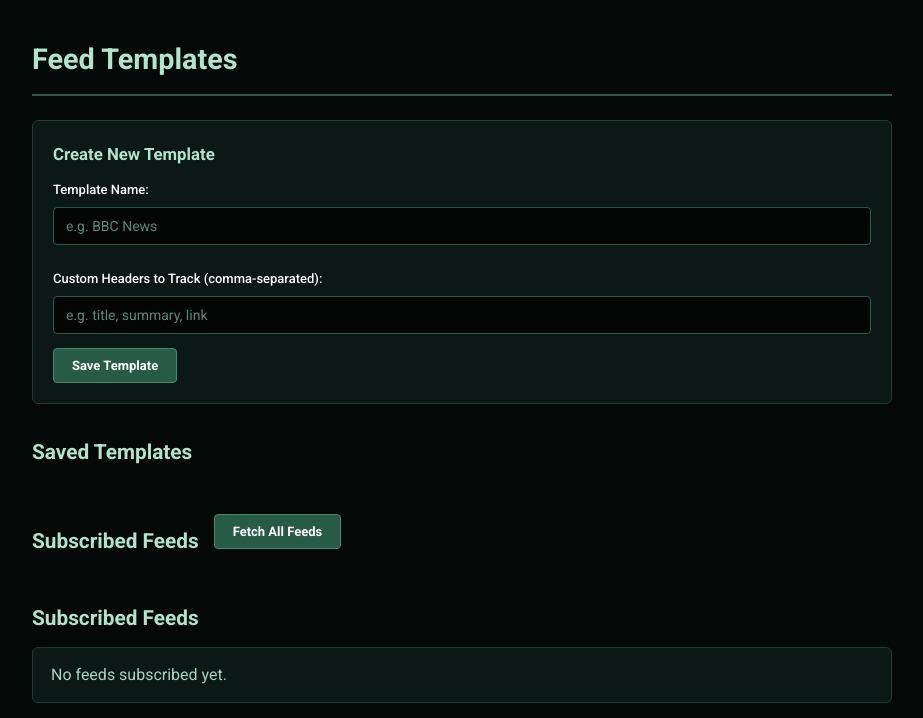
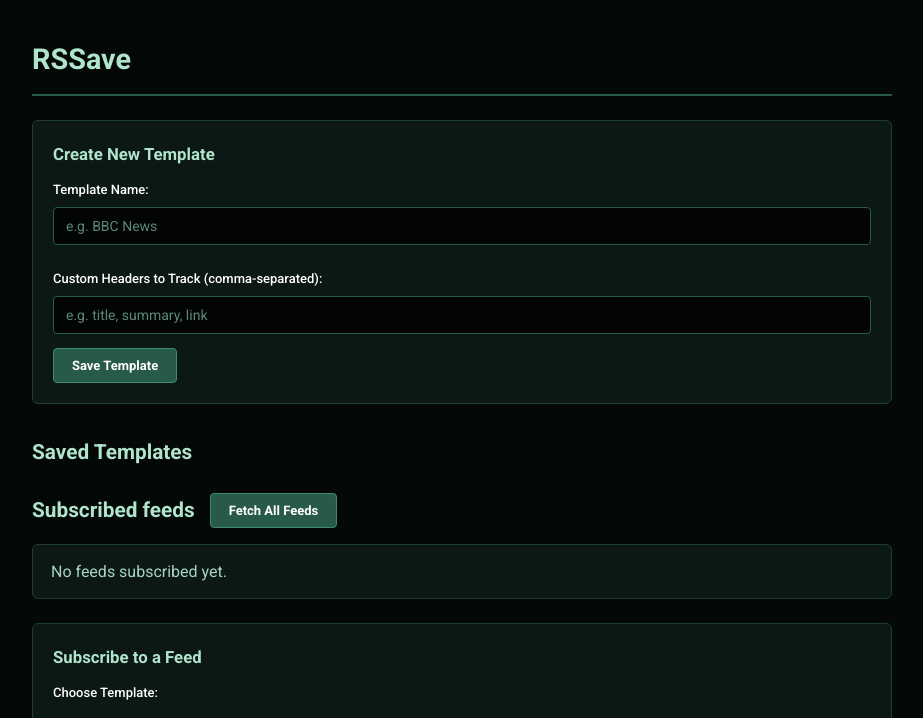
Before and after one commit to yusuf-r-ahmed/RSSave, a Flask app: page / in a window 1280 px wide. Shown: the top 718 px of the page, without its empty margins (178-1101 px from the left). Run offline with Flask 3, Linux system fonts and the light colour scheme; data that the repository does not hold is empty.

Commit message:
minor styling changes

```diff
--- a/static/style.css
+++ b/static/style.css
@@ -5,9 +5,15 @@ body {
   background-color: #040807;
   color: #e5f5ee;
   max-width: 860px;
+  width: 95%;
   margin: 36px auto;
   padding: 0 20px;
   line-height: 1.6;
+}
+
+body.wide-view {
+  max-width: 1400px;
+  width: 95%;
 }
 
 /* Headings */
--- a/templates/feed.html
+++ b/templates/feed.html
@@ -5,7 +5,7 @@
     <title>{{ feed['title'] }}</title>
     <link rel="stylesheet" href="{{ url_for('static', filename='style.css') }}">
 </head>
-<body>
+<body class="wide-view">
 
     <header>
         <a href="/" class="back-link">&larr; Back to Dashboard</a>
--- a/templates/index.html
+++ b/templates/index.html
@@ -7,7 +7,7 @@
 </head>
 <body>
 
-    <h1>Feed Templates</h1>
+    <h1>RSSave</h1>
 
     <!-- posts data to python / -->
     <form action="/" method="POST">
@@ -35,13 +35,13 @@
             </li>
         {% endfor %}
     </ul>
-    <div style="display: flex; align-items: center; gap: 15px;">
-        <h2>Subscribed Feeds</h2>
+    <div style="display: flex; align-items: center; gap: 15px; margin-bottom: 16px;">
+        <h2 style="margin: 0;">Subscribed feeds</h2>
         <form action="/refresh-all" method="POST" style="display: inline;">
             <button type="submit">Fetch All Feeds</button>
         </form>
     </div>
-    <h2>Subscribed Feeds</h2>
+
     <ul>
         {% for feed in feeds %}
             <li>
```
